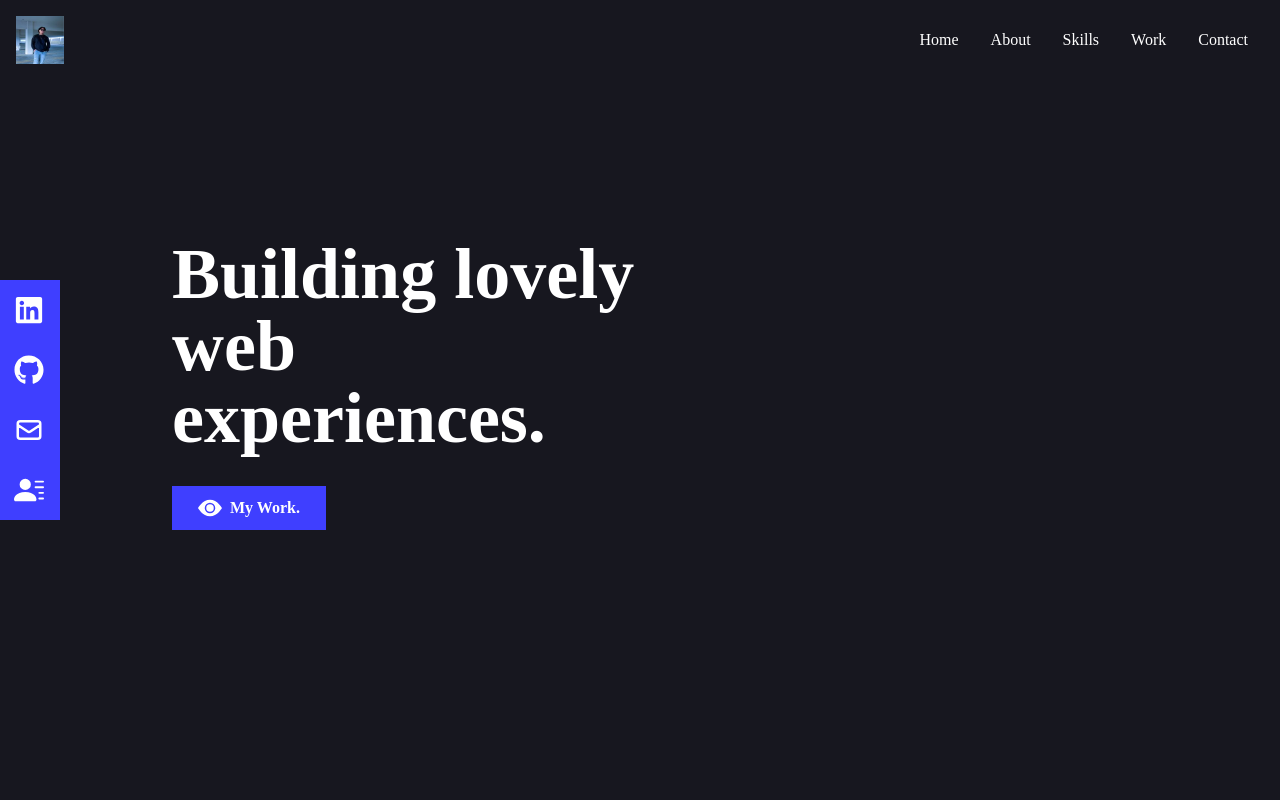
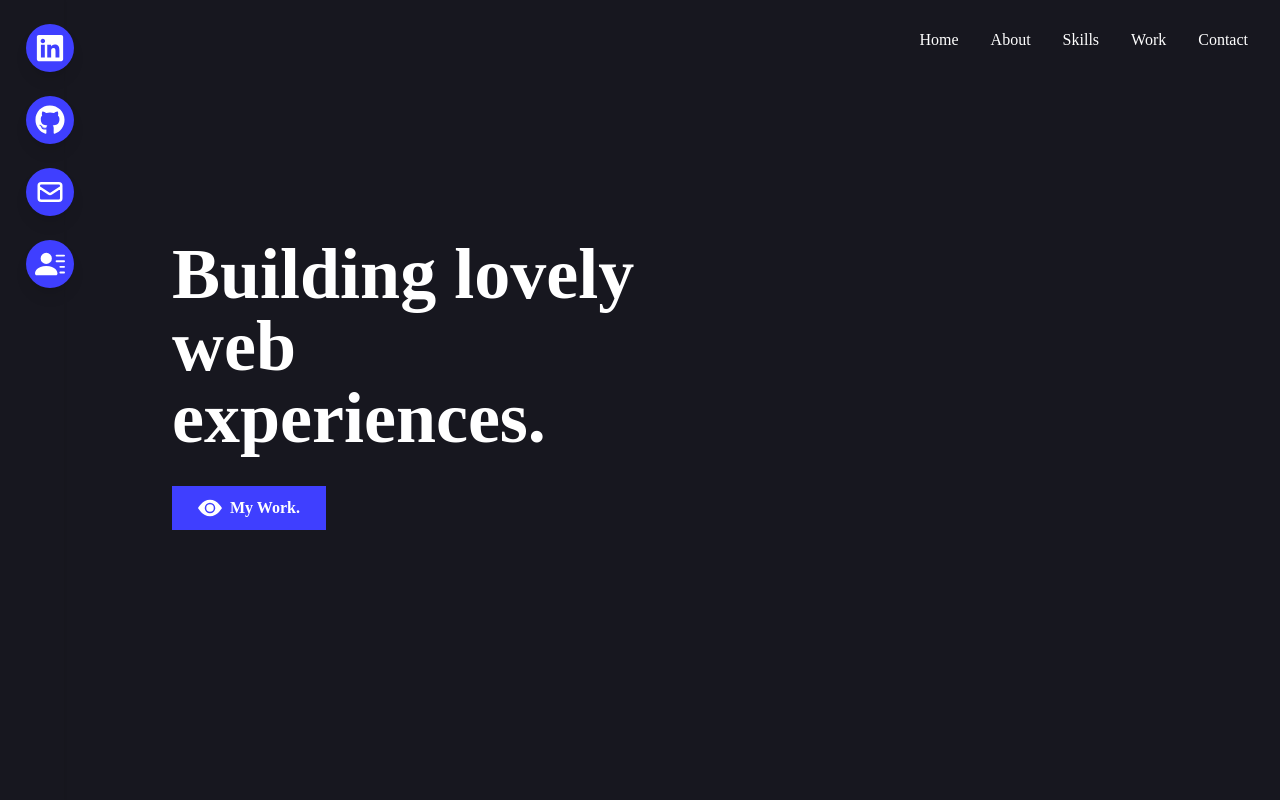
Before and after one commit to jcpcab/jcpcabPortfolio, a React (Create React App) app: page / in a window 1280 px wide. Shown: the top 800 px of the page. Built offline with nearby package versions, Linux system fonts and the light colour scheme.

Commit message:
Social side icons improved animation and moved to top right of app

```diff
--- a/src/components/Navbar.jsx
+++ b/src/components/Navbar.jsx
@@ -9,10 +9,22 @@ const Navbar = () => {
   const [nav, setNav] = useState(false);
   const handleClick = () => setNav(!nav);
 
+  const SideBarIcon = ({ icon, text }) => (
+    <div className="sidebar-icon group">
+      <div className=" hidden group-hover:block pr-4">{text}</div>
+      <div>{icon}</div>
+    </div>
+  );
+
   return (
     <div className="fixed w-full h-[80px] flex justify-between items-center px-4 bg-[#17171F] text-[#FFFFFF]">
       <div>
-        <img src={pic} alt="Profile Pic" style={{ width: "3rem" }} />
+        <img
+          src={pic}
+          alt="Profile Pic"
+          style={{ width: "3rem" }}
+          className="hidden"
+        />
       </div>
 
       {/* menu */}
@@ -85,38 +97,30 @@ const Navbar = () => {
       </ul>
 
       {/* Social Icons */}
-      <div className="hidden lg:flex fixed flex-col top-[35%] left-0">
+
+      <div className=" fixed top-0 left-0 h-screen w-16 m-0 flex flex-wrap text-white shadow">
         <ul>
-          <li className="w-[160px] h-[60px] flex justify-between items-center ml-[-100px] hover:ml-[-10px] duration-300 bg-[#3F3FFF]">
-            <a
-              className="flex justify-between items-center w-full text-[#FFFFFF] ml-3"
-              href="https://www.linkedin.com/in/jcpcabanada/"
-            >
-              LinkedIn <FaLinkedin size={30} />
+          <li>
+            <a href="https://www.linkedin.com/in/jcpcabanada/">
+              <SideBarIcon icon={<FaLinkedin size={30} />} text="LinkedIn" />
             </a>
           </li>
-          <li className="w-[160px] h-[60px] flex justify-between items-center ml-[-100px] hover:ml-[-10px] duration-300 bg-[#3F3FFF]">
-            <a
-              className="flex justify-between items-center w-full text-[#FFFFFF] ml-3"
-              href="https://github.com/jcpcab"
-            >
-              Github <FaGithub size={30} />
+          <li>
+            <a href="https://github.com/jcpcab">
+              <SideBarIcon icon={<FaGithub size={30} />} text="GitHub" />
             </a>
           </li>
-          <li className="w-[160px] h-[60px] flex justify-between items-center ml-[-100px] hover:ml-[-10px] duration-300 bg-[#3F3FFF]">
-            <a
-              className="flex justify-between items-center w-full text-[#FFFFFF] ml-3"
-              href="mailto:jcpcabanada@gmail.com"
-            >
-              Email <HiOutlineMail size={30} />
+          <li>
+            <a href="mailto:jcpcabanada@gmail.com">
+              <SideBarIcon icon={<HiOutlineMail size={30} />} text="Email" />
             </a>
           </li>
-          <li className="w-[160px] h-[60px] flex justify-between items-center ml-[-100px] hover:ml-[-10px] duration-300 bg-[#3F3FFF]">
-            <a
-              className="flex justify-between items-center w-full text-[#FFFFFF] ml-3"
-              href="https://drive.google.com/file/d/1ojX1yJVmsNiIwJhcM3wJFRiLwK8Kh3YP/view?usp=sharing"
-            >
-              Resume <BsFillPersonLinesFill size={30} />
+          <li>
+            <a href="https://drive.google.com/file/d/1ojX1yJVmsNiIwJhcM3wJFRiLwK8Kh3YP/view?usp=sharing">
+              <SideBarIcon
+                icon={<BsFillPersonLinesFill size={30} />}
+                text="Resume"
+              />
             </a>
           </li>
         </ul>
--- a/src/components/Skills.jsx
+++ b/src/components/Skills.jsx
@@ -19,7 +19,7 @@ const Skills = () => {
             Skills
           </p>
           <p className="text-1xl font-semibold py-4">
-            // The tech stack I'm efficient with.
+            // My tech stack and technologies I've worked with.
           </p>
         </div>
 
--- a/src/index.css
+++ b/src/index.css
@@ -15,6 +15,19 @@
     }
 }
 
+@layer components {
+    .sidebar-icon {
+        @apply relative flex items-center justify-center
+            ml-[10px] hover:ml-[12px] hover:w-36
+            h-12 w-12 mt-6 mb-2 mx-auto shadow-lg
+            bg-[#3F3FFF] text-[#FFFFFF]
+            hover:bg-[#a6a6ff]
+            rounded-3xl hover:rounded-xl
+            duration-200 transition-all ease-linear
+            cursor-pointer;
+    }
+}
+
 .content-div {
     background-repeat: no-repeat;
     background-size: cover;
--- a/tailwind.config.js
+++ b/tailwind.config.js
@@ -1,5 +1,6 @@
 /** @type {import('tailwindcss').Config} */
 module.exports = {
+  darkMode:false,
   content: [
     "./src/**/*.{js,jsx,ts,tsx}",
   ],
```
Also changed, not shown: src/components/Home.jsx (+7 -3 lines).
